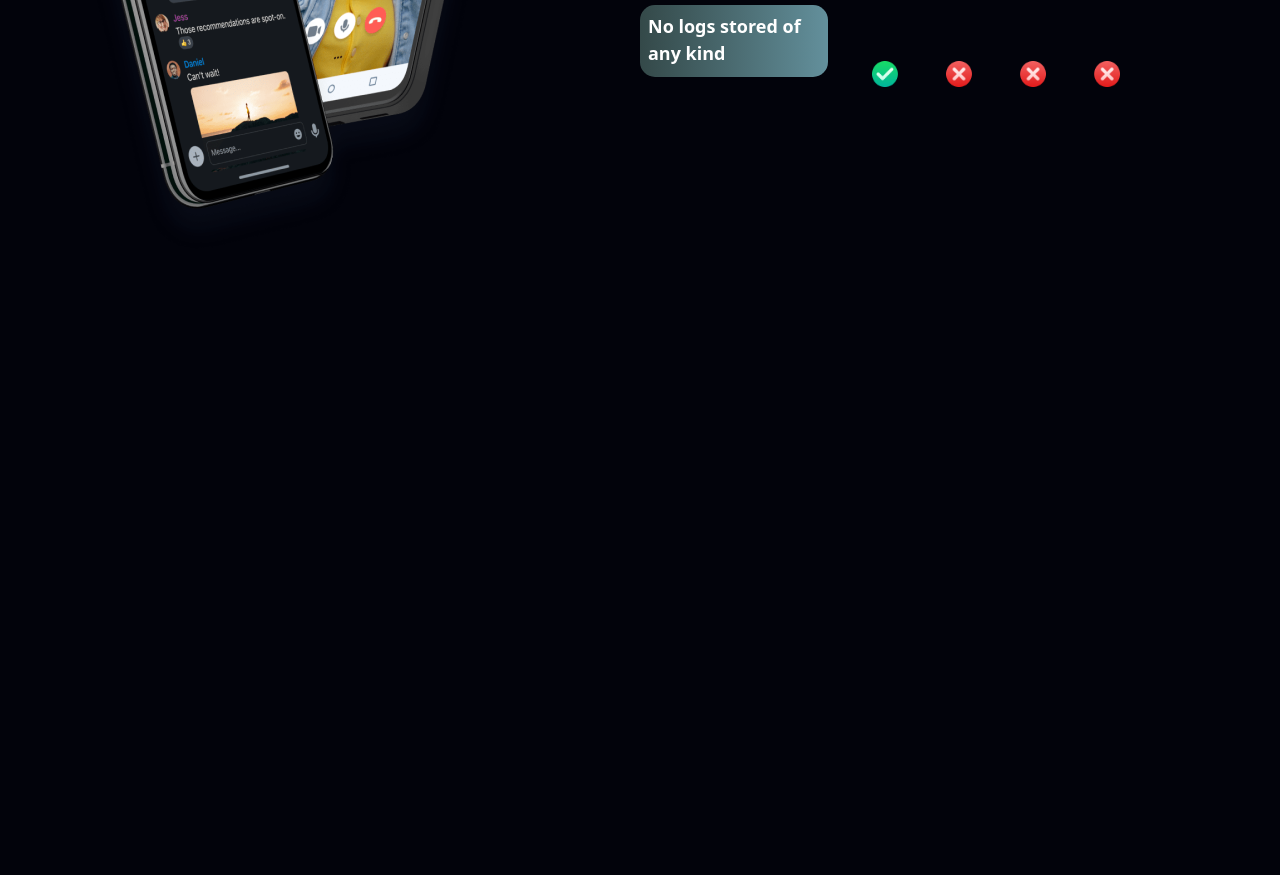
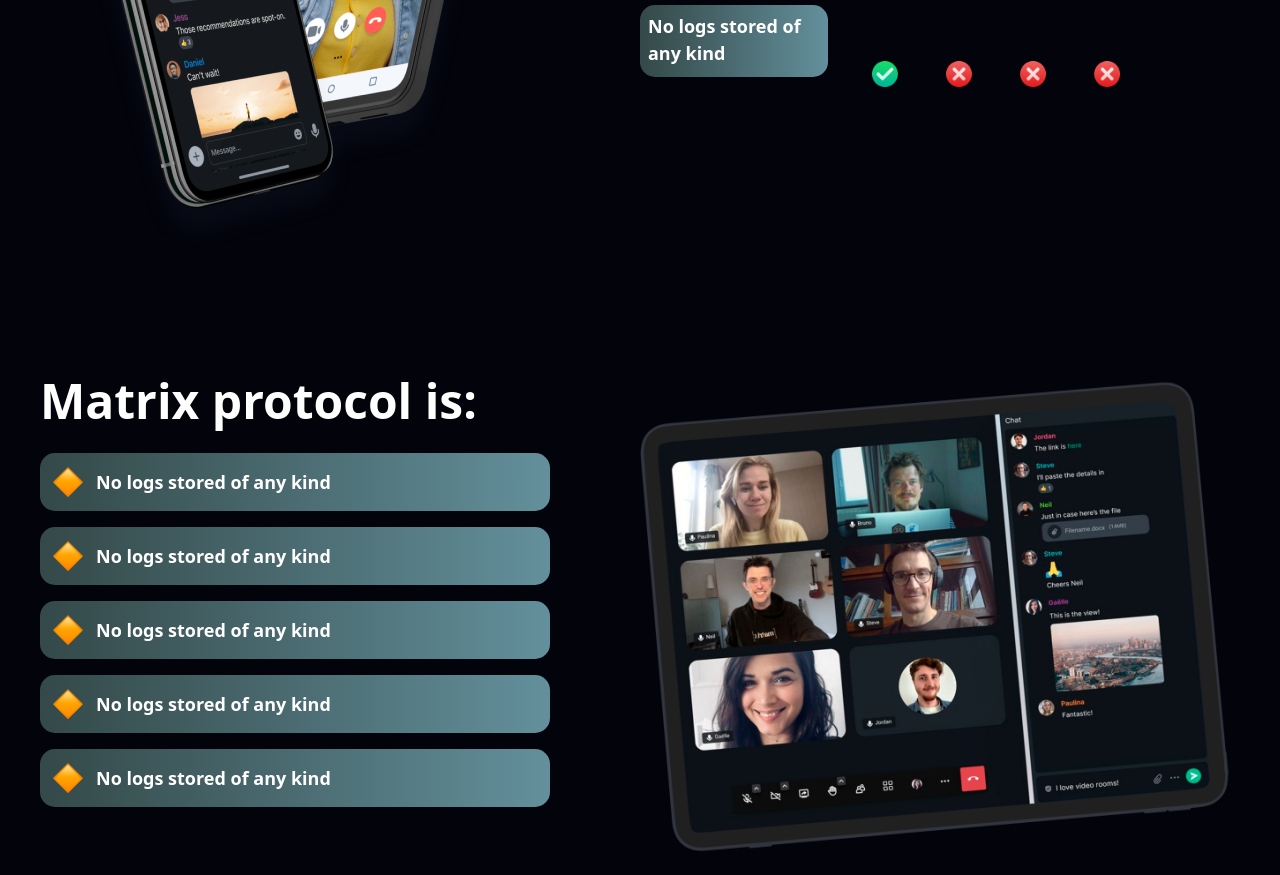
Before and after one commit to tolibovmuhamad/homework, a website: page src/index.html in a window 1280 px wide. Shown: the part 1299-2174 px from the top of the page. Before the commit the page ends 1568 px from the top, so only its background shows below. Drawn offline with nearby package versions, Linux system fonts and the light colour scheme; files that its build step writes are made by us from their sources.

Commit message:
version 2.1.12

```diff
--- a/src/index.html
+++ b/src/index.html
@@ -60,5 +60,33 @@
                </div>
           </div>
      </div>
+     <div class="max-w-300 m-auto flex mt-24 flex-col-reverse lg:flex-row">
+        <div class="lg:w-[50%] w-[90%] m-auto lg:m-0">
+             <h1 class="text-[48px] text-white font-black">Matrix protocol is: </h1>
+             <div class="w-[85%] h-14.5 bg-linear-to-r from-[#344949] to-[#63909C] rounded-[15px] p-2 mt-4 flex items-center gap-2">
+                <div><img src="./🔸.png" alt=""></div>
+              <h1 class="text-[18px] text-white font-semibold">No logs stored of any kind</h1>
+              </div>
+             <div class="w-[85%] h-14.5 bg-linear-to-r from-[#344949] to-[#63909C] rounded-[15px] p-2 mt-4 flex items-center gap-2">
+                <div><img src="./🔸.png" alt=""></div>
+              <h1 class="text-[18px] text-white font-semibold">No logs stored of any kind</h1>
+              </div>
+             <div class="w-[85%] h-14.5 bg-linear-to-r from-[#344949] to-[#63909C] rounded-[15px] p-2 mt-4 flex items-center gap-2">
+                <div><img src="./🔸.png" alt=""></div>
+              <h1 class="text-[18px] text-white font-semibold">No logs stored of any kind</h1>
+              </div>
+             <div class="w-[85%] h-14.5 bg-linear-to-r from-[#344949] to-[#63909C] rounded-[15px] p-2 mt-4 flex items-center gap-2">
+                <div><img src="./🔸.png" alt=""></div>
+              <h1 class="text-[18px] text-white font-semibold">No logs stored of any kind</h1>
+              </div>
+             <div class="w-[85%] h-14.5 bg-linear-to-r from-[#344949] to-[#63909C] rounded-[15px] p-2 mt-4 flex items-center gap-2">
+                <div><img src="./🔸.png" alt=""></div>
+              <h1 class="text-[18px] text-white font-semibold">No logs stored of any kind</h1>
+              </div>
+        </div>
+        <div class="lg:w-[50%] w-[90%] m-auto lg:m-0">
+                <img src="./Group 142324.png" alt="">
+        </div>
+     </div>
 </body>
 </html>
```
Also changed, not shown: src/Group 142324.png (added), src/🔸.png (added).
